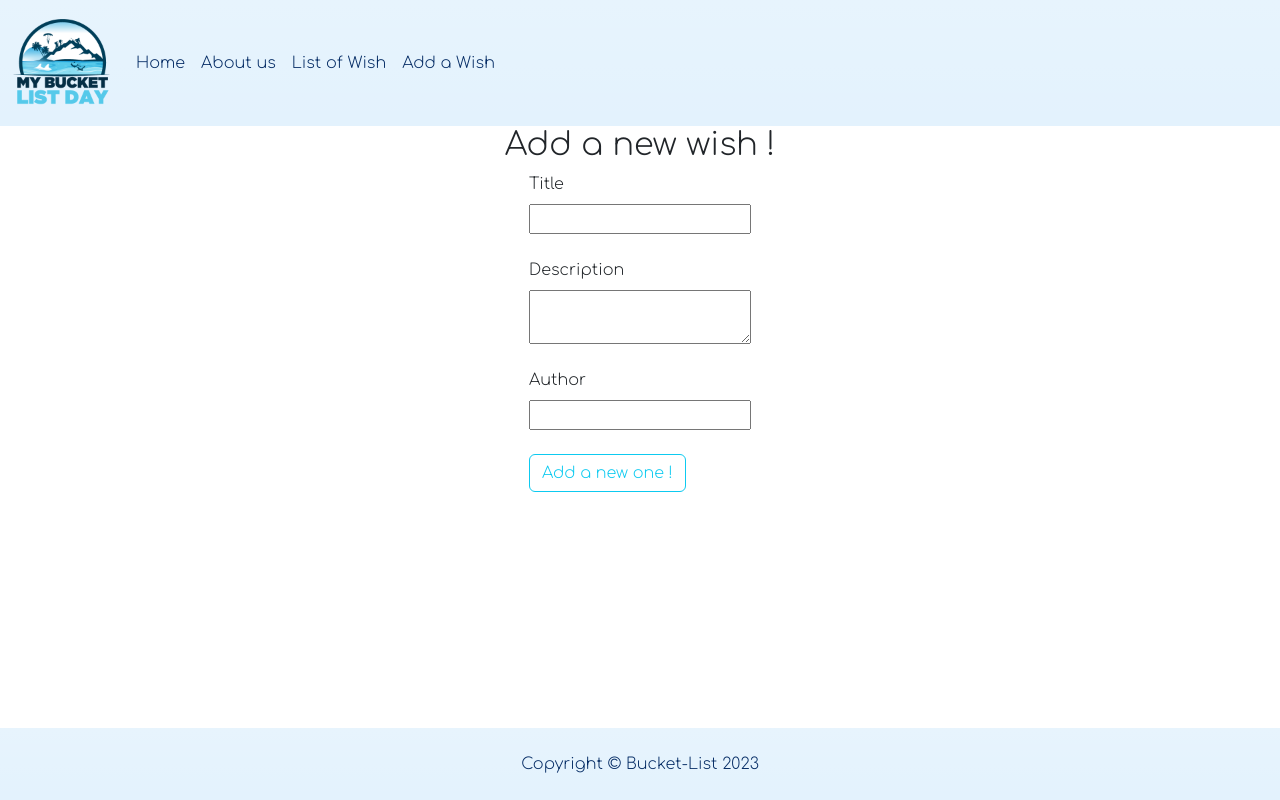
After one commit to HeleneHinde/bucketList, a PHP site: template templates/serie/add.html.twig in a window 1280 px wide. The commit adds this page. Run offline with PHP 8.4, Linux system fonts and the light colour scheme; the template is opened without the code that fills it, so the values that code supplies are empty; form fields are guessed from the names that the template uses; some libraries are stand-ins or nearby versions.

Commit message:
maj add new wish + form

```diff
--- a/public/css/style.css
+++ b/public/css/style.css
@@ -12,3 +12,26 @@ a{
     text-decoration: none;
 
 }
+
+.error{
+    color: red;
+    list-style-type: none;
+
+}
+
+.flash {
+    padding: 20px;
+    font-weight: bold;
+    font-size: 1.4rem;
+    margin: 1rem 0;
+    border-radius: 5px;
+    color: black;
+}
+
+.flash-success {
+    background-color: palegreen;
+}
+
+.flash-error {
+    background-color: red
+}
--- a/templates/base.html.twig
+++ b/templates/base.html.twig
@@ -13,6 +13,17 @@
     </head>
     <header>
         {{ include('menu/nav.html.twig') }}
+
+        <div class="container-fluid d-flex justify-content-center">
+
+        {% for label, messages in app.flashes() %}
+            {% for message in messages %}
+                <div class="flash flash-{{ label }}">
+                    {{ message }}
+                </div>
+            {% endfor %}
+        {% endfor %}
+        </div>
     </header>
     <body>
         {% block body %}{% endblock %}
--- a/templates/menu/nav.html.twig
+++ b/templates/menu/nav.html.twig
@@ -12,6 +12,9 @@
                 <li class="nav-item">
                     <a class="nav-link text-primary-emphasis" href="{{ path('wish_list') }}">List of Wish</a>
                 </li>
+                <li class="nav-item">
+                    <a class="nav-link text-primary-emphasis" href="{{ path('wish_add') }}">Add a Wish</a>
+                </li>
             </ul>
         </div>
     </div>
--- /dev/null
+++ b/templates/serie/add.html.twig
@@ -0,0 +1,17 @@
+{% extends 'base.html.twig' %}
+
+{% block body %}
+    {% embed 'views/form/wish_form.html.twig' %}
+        {% block h2 %}
+            Add a new wish !
+        {% endblock %}
+        {% block btnLabel %}
+            Add a new one !
+        {% endblock %}
+    {% endembed %}
+
+{% endblock %}
+
+{% block tiltle %}
+    {{ parent() }} | Add
+{% endblock %}
--- /dev/null
+++ b/templates/views/form/wish_form.html.twig
@@ -0,0 +1,25 @@
+<h2 class="container-fluid d-flex justify-content-center">{% block h2 %}{% endblock %}</h2>
+<div class="container-fluid d-flex justify-content-center">
+
+
+
+    {{ form_start(wishForm) }}
+    <div class="error">
+    {{ form_errors(wishForm.title) }}
+    {{ form_errors(wishForm.description) }}
+    {{ form_errors(wishForm.author) }}
+    </div>
+    {{ form_label(wishForm.title) }}
+    {{ form_widget(wishForm.title, {'attr': {'class': 'container-fluid d-flex justify-content-center'}}) }}
+    <br>
+    {{ form_label(wishForm.description) }}
+    {{ form_widget(wishForm.description, {'attr': {'class': 'container-fluid d-flex justify-content-center'}}) }}
+    <br>
+    {{ form_label(wishForm.author) }}
+    {{ form_widget(wishForm.author, {'attr': {'class': 'container-fluid d-flex justify-content-center'}}) }}
+    <br>
+
+    <button class="btn btn-outline-info">{% block btnLabel %}{% endblock %}</button>
+    {{ form_end(wishForm) }}
+
+</div>
--- a/templates/wish/show.html.twig
+++ b/templates/wish/show.html.twig
@@ -14,7 +14,7 @@
                     <h5 class="card-title">{{ wish.title }}</h5>
                     <p class="card-text">{{ wish.description }}</p>
                     <p class="card-text">Author : {{ wish.author }}</p>
-                    <p class="card-text">Date created : {{ wish.dateCreated|date('h:m d/m/Y') }}</p>
+                    <p class="card-text">Date created : {{ wish.dateCreated|date('h:i d/m/Y') }}</p>
 
                 </div>
             </div>
```
Also changed, not shown: src/Controller/WishController.php (+39 -4 lines), src/Entity/Wish.php (+20 -0 lines), src/Form/WishType.php (added, +37 -0 lines).
